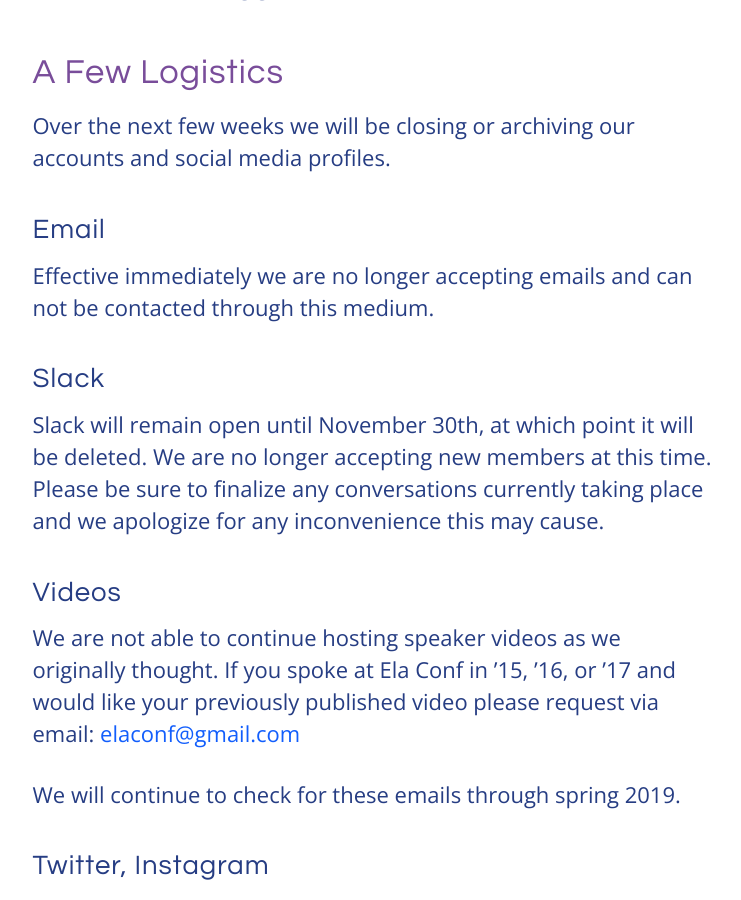
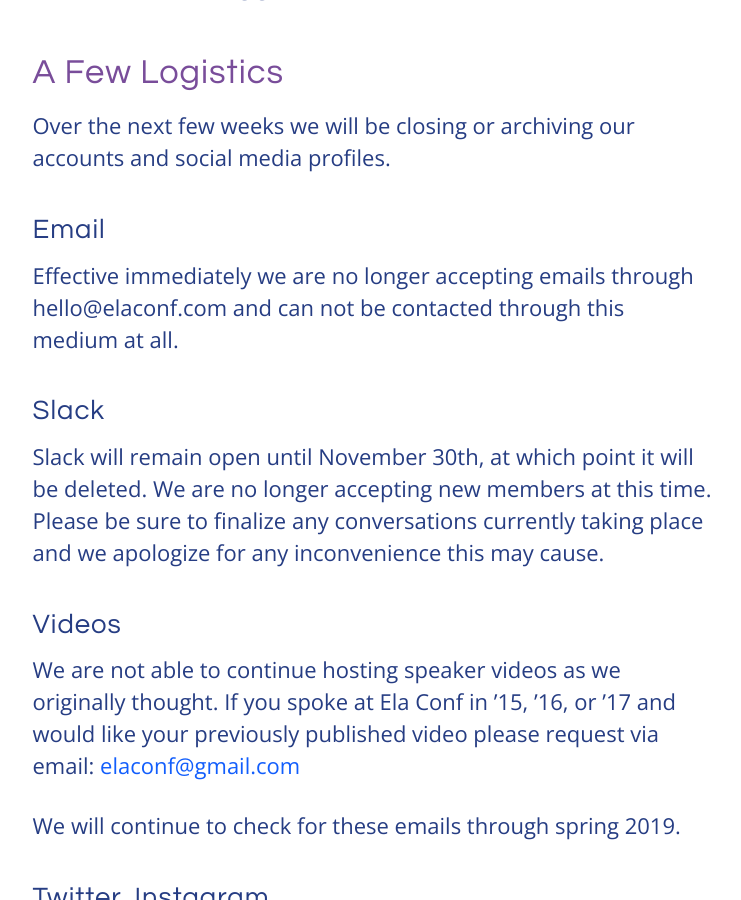
Before and after one commit to elaconf/elaconf.github.io, a Jekyll site: the page built from index.html, in a window 1280 px wide and 900 px high, scrolled down 2063 px. Shown: the whole window, without its empty margins (267-1008 px from the left). Built offline with Jekyll 4.4.1, drawn with Linux system fonts in a browser that asks for light colours.

Commit message:
Minor email update

```diff
--- a/_includes/letter.md
+++ b/_includes/letter.md
@@ -22,7 +22,7 @@ Over the next few weeks we will be closing or archiving our accounts and social
 
 ### Email
 
-Effective immediately we are no longer accepting emails and can not be contacted through this medium.
+Effective immediately we are no longer accepting emails through hello@elaconf.com and can not be contacted through this medium at all.
 
 ### Slack
 
```
